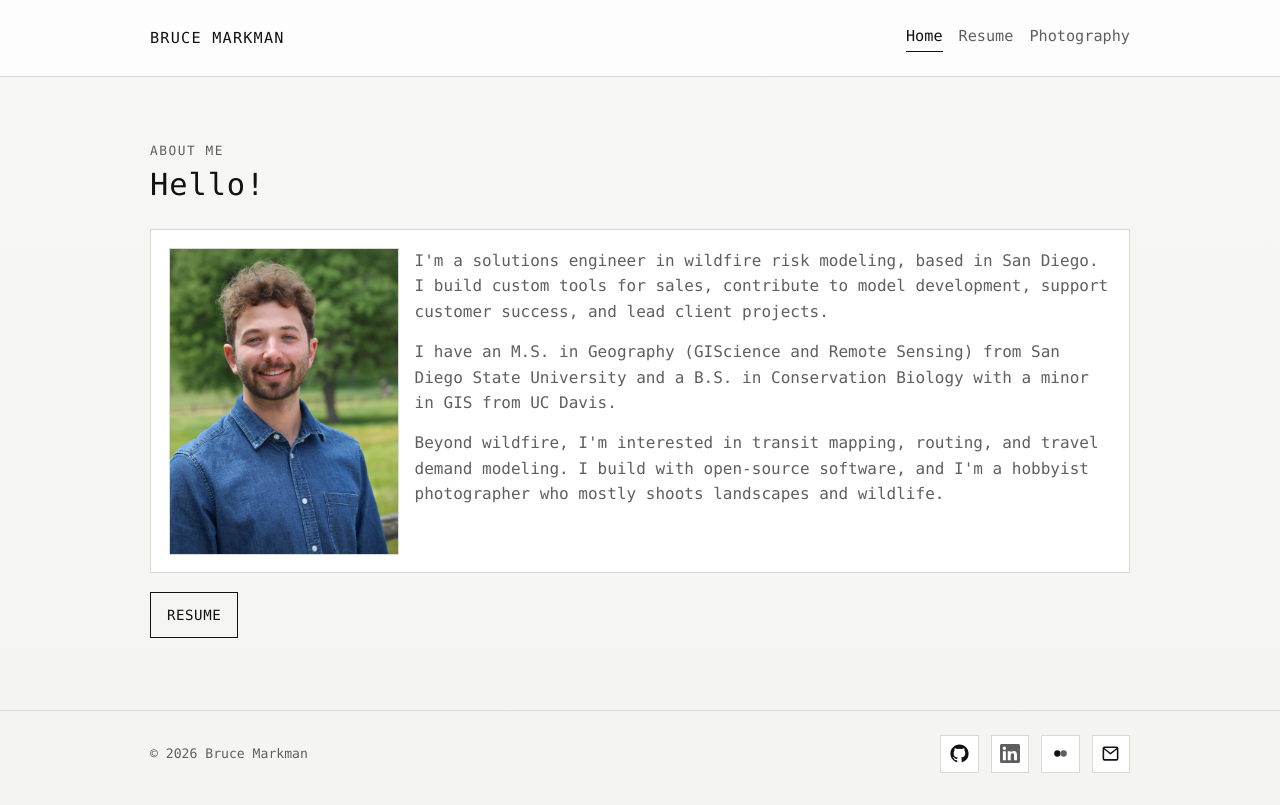
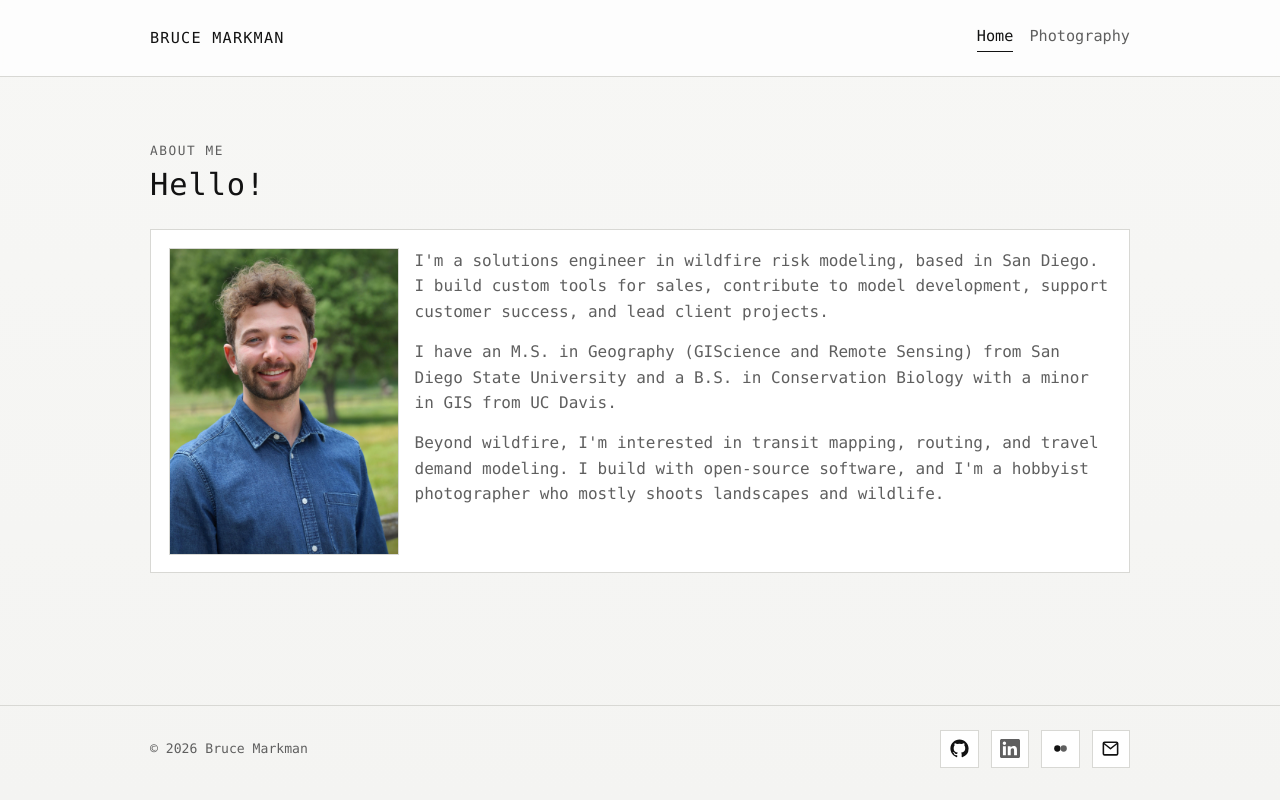
Before and after one commit to bmarkman1234/portfolio, a plain HTML site: page index.html in a window 1280 px wide. Drawn offline with Linux system fonts and the light colour scheme.

Commit message:
Remove downloadable resume links

```diff
--- a/index.html
+++ b/index.html
@@ -12,7 +12,6 @@
       <a class="brand" href="index.html">Bruce Markman</a>
       <nav class="nav-links" aria-label="Primary">
         <a class="nav-link active" href="index.html">Home</a>
-        <a class="nav-link" href="resume.html">Resume</a>
         <a class="nav-link" href="photography.html">Photography</a>
       </nav>
     </div>
@@ -34,9 +33,6 @@
         </div>
       </article>
 
-      <div class="home-tabs" aria-label="Primary page tabs">
-        <a class="button" href="resume.html">Resume</a>
-      </div>
     </section>
   </main>
 
```
Also changed, not shown: about.html (+0 -1 lines), photography.html (+0 -1 lines), resume.html (+0 -4 lines), 1 other file.
